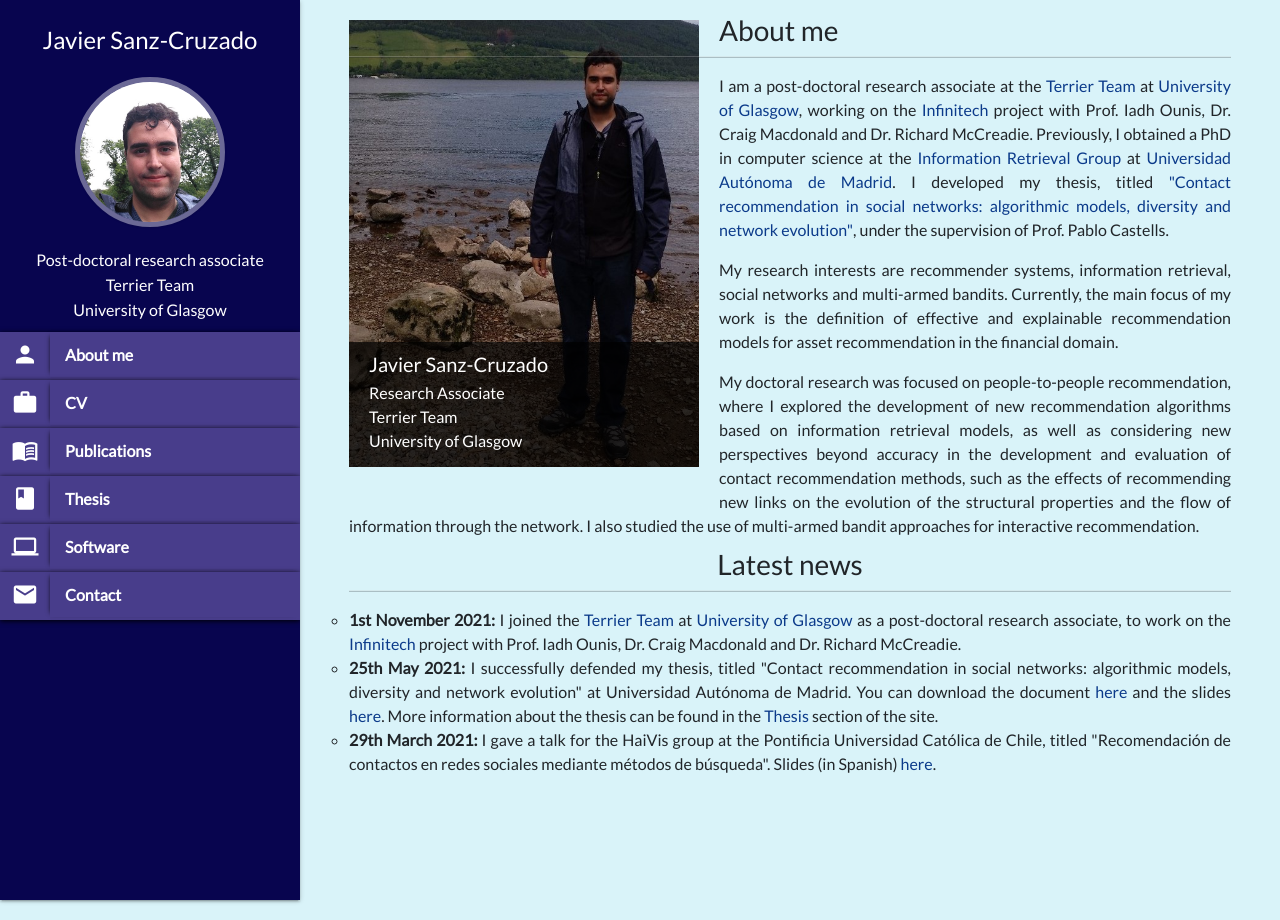
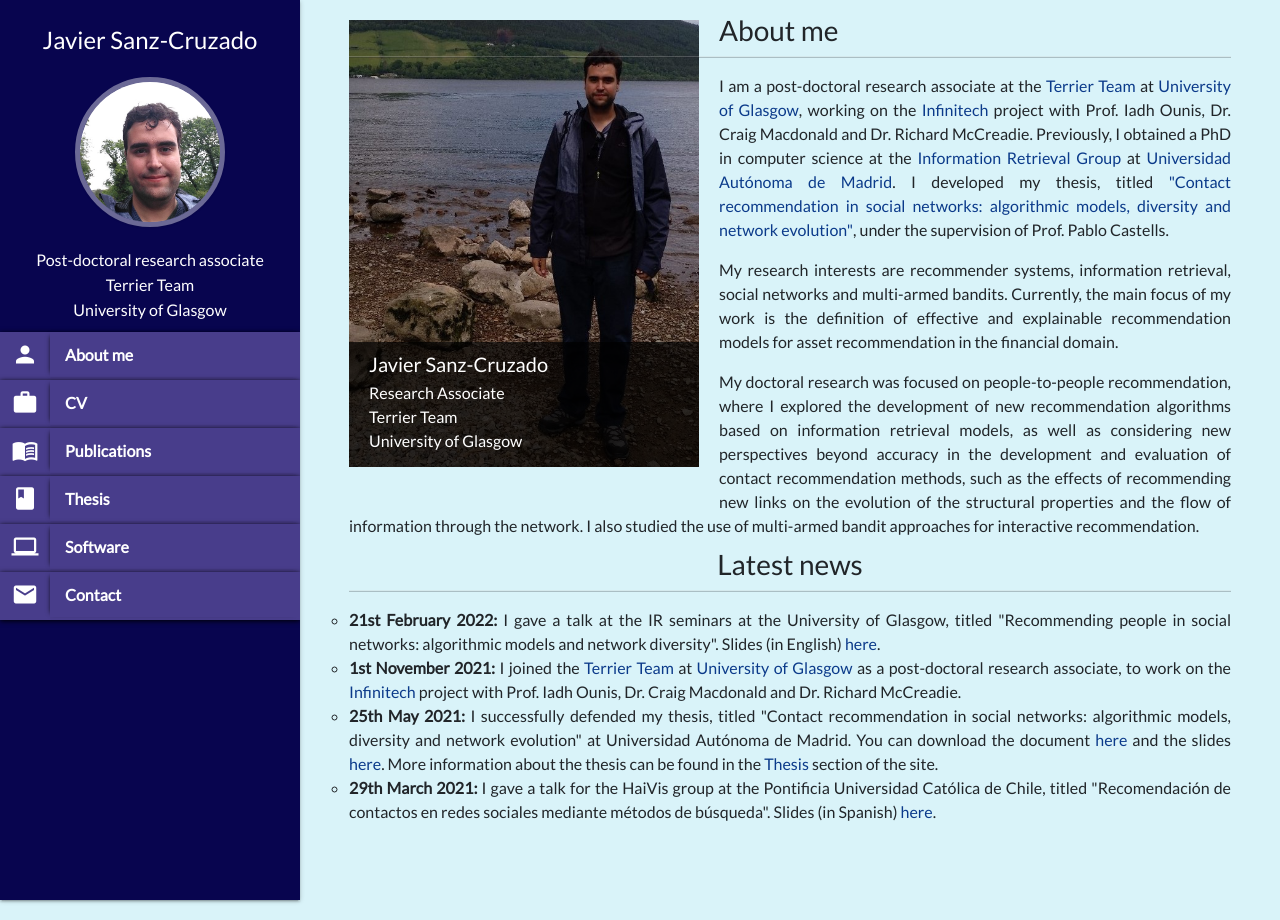
Before and after one commit to JavierSanzCruza/javiersanzcruza.github.io, a Jekyll site: the page built from index.md, in a window 1280 px wide. Built offline with Jekyll 4.4.1, drawn with Linux system fonts in a browser that asks for light colours; nearby versions of some CDN libraries.

Commit message:
Added slides for IR seminar February 21st.

```diff
--- a/index.md
+++ b/index.md
@@ -35,6 +35,7 @@ title: Home
 	<div style="align: left; font-size:28px">Latest news</div>
 	<hr class="solid">
 	<ul>
+		<li style="text-align: justify; list-style-type: circle"><b>21st February 2022:</b> I gave a talk at the IR seminars at the University of Glasgow, titled "Recommending people in social networks: algorithmic models and network diversity". Slides (in English) <a href="/assets/slides/ir-seminar-glasgow-february-2022.pdf">here</a>.</li>
 		<li style="text-align: justify; list-style-type: circle"><b>1st November 2021:</b> I joined the <a href="http://terrierteam.dcs.gla.ac.uk/index.html">Terrier Team</a> at <a href="https://www.gla.ac.uk">University of Glasgow</a> as a post-doctoral research associate, to work on the <a href="https://www.infinitech-h2020.eu/">Infinitech</a> project with Prof. Iadh Ounis, Dr. Craig Macdonald and Dr. Richard McCreadie.</li>
 		<li style="text-align: justify; list-style-type: circle"><b>25th May 2021:</b> I successfully defended my thesis, titled "Contact recommendation in social networks: algorithmic models, diversity and network evolution" at Universidad Autónoma de Madrid. You can download the document <a href="https://javiersanzcruza.github.io/jsanzcruzado-phdthesis.pdf">here</a> and the slides <a href="https://javiersanzcruza.github.io/thesis-slides.pdf">here</a>. More information about the thesis can be found in the <a href="/thesis">Thesis</a> section of the site.</li>
 		<li style="text-align: justify; list-style-type: circle"><b>29th March 2021:</b> I gave a talk for the HaiVis group at the Pontificia Universidad Católica de Chile, titled "Recomendación de contactos en redes sociales mediante métodos de búsqueda". Slides (in Spanish) <a href="/assets/slides/haivis-puc-chile-marzo-2021.pdf">here</a>.</li>
```
Also changed, not shown: 1 other file.
